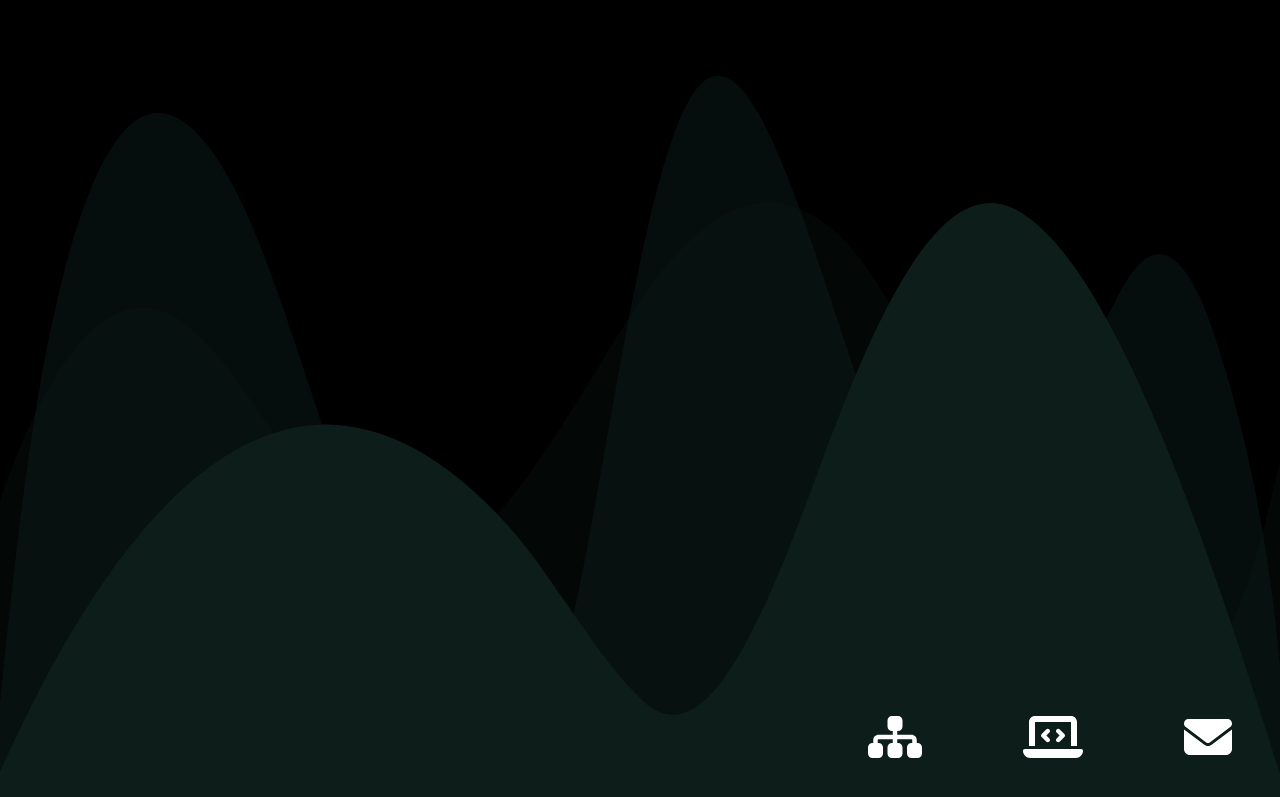
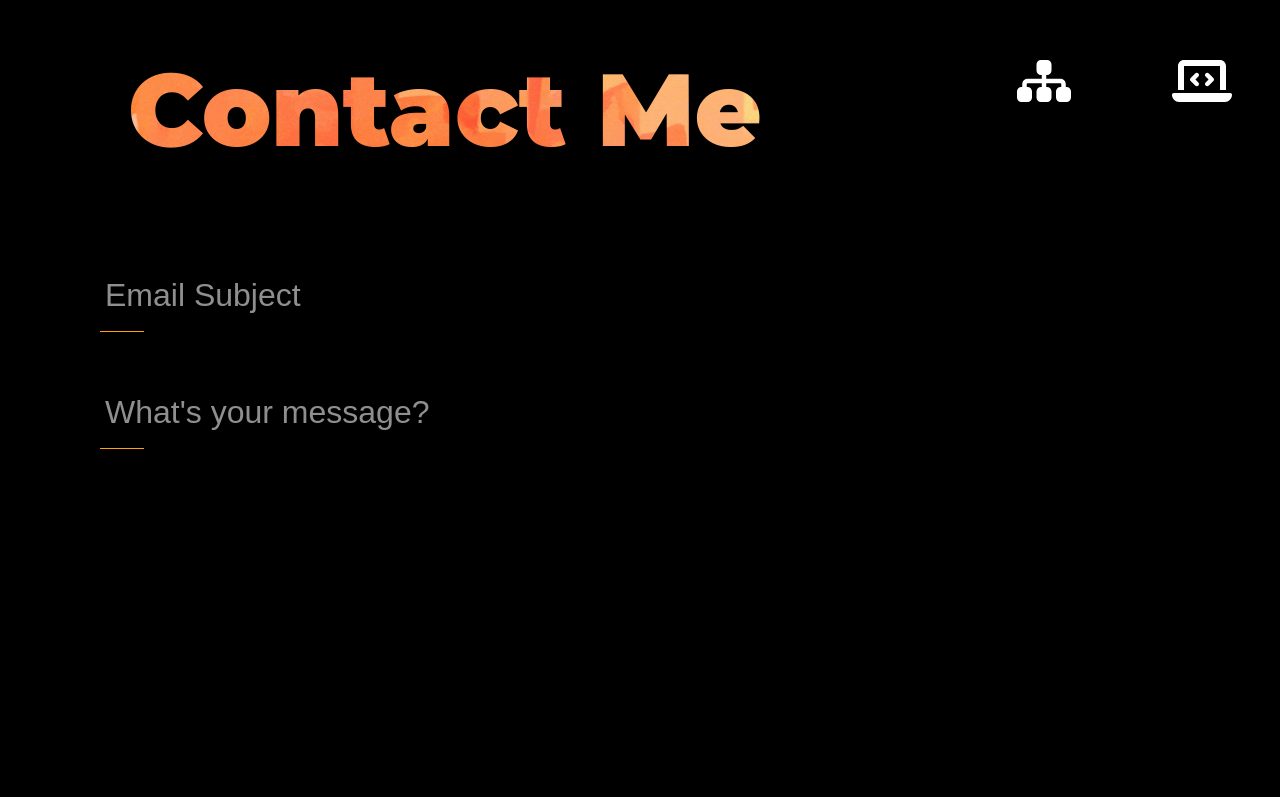
Before and after one commit to KevinPXu/Personal-Website, a React (Create React App) app: page / in a window 1280 px wide. Shown: the part 1951-2748 px from the top of the page. Built offline with nearby package versions, Linux system fonts and the light colour scheme; a web font is replaced by a local one.

Commit message:
added an input to sent an email to me

```diff
--- a/src/App.js
+++ b/src/App.js
@@ -7,7 +7,7 @@ import LandingPage from './Pages/LandingPage';
 import { createTheme, ThemeProvider } from '@mui/material';
 import './Assets/Styles.css';
 import NavMenu from './Components/NavMenu';
-//import NavMenu from './Components/NavMenu';
+
 
 const theme = createTheme({
   typography: {
--- a/src/Assets/Styles.css
+++ b/src/Assets/Styles.css
@@ -80,7 +80,6 @@ body {
   width: 320px;
   height: 360px;
   background: #000;
-
 }
 .card .image {
   width: 100%;
@@ -164,7 +163,160 @@ p {
   background: #ff3636;
 }
 
+.contactHeader {
+  font-family: var(--header-font);
+  font-size: 8vw;
+  position: absolute;
+  top: 250%;
+  left: 10%;
+  background-image: url(./images/parallaxbg.png);
+  -webkit-background-clip: text;
+  background-clip: text;
+  color: transparent;
+}
+
 .contactContainer {
   background-image: url(./images/wavesOpacity.svg);
   transform: scaleX(-1);
 }
+
+input,
+span,
+label,
+textarea {
+  font-family: 'Ubuntu', sans-serif;
+  display: block;
+  margin: 10px;
+  padding: 5px;
+  border: none;
+  font-size: 22px;
+  resize: none;
+}
+
+textarea:focus,
+input:focus {
+  outline: 0;
+}
+/* Question */
+
+input.question,
+textarea.question {
+  font-size: 32px;
+  font-weight: 300;
+  border-radius: 2px;
+  margin: 5px;
+  border: none;
+  width: 80%;
+  background: rgba(0, 0, 0, 0);
+  transition: padding-top 0.2s ease, margin-top 0.2s ease;
+  overflow-x: hidden; /* Hack to make "rows" attribute apply in Firefox. */
+}
+/* Underline and Placeholder */
+
+input.question + label,
+textarea.question + label {
+  display: block;
+  position: relative;
+  white-space: nowrap;
+  padding: 0;
+  margin: 0;
+  width: 10%;
+  border-top: 1px solid orange;
+  -webkit-transition: width 0.4s ease;
+  transition: width 0.4s ease;
+  height: 0px;
+}
+
+input.question:focus + label,
+textarea.question:focus + label {
+  width: 80%;
+}
+
+input.question:focus,
+input.question:valid {
+  padding-top: 35px;
+}
+
+textarea.question:valid,
+textarea.question:focus {
+  margin-top: 35px;
+}
+
+input.question:focus + label > span,
+input.question:valid + label > span {
+  top: -100px;
+  font-size: 22px;
+  color: #333;
+}
+
+textarea.question:focus + label > span,
+textarea.question:valid + label > span {
+  top: -150px;
+  font-size: 22px;
+  color: #333;
+}
+
+input.question:valid + label,
+textarea.question:valid + label {
+  border-color: orange;
+}
+
+input.question:invalid,
+textarea.question:invalid {
+  box-shadow: none;
+}
+
+input.question + label > span,
+textarea.question + label > span {
+  font-weight: 300;
+  margin: 0;
+  position: absolute;
+  color: #8f8f8f;
+  font-size: 32px;
+  top: -66px;
+  left: 0px;
+  z-index: -1;
+  -webkit-transition: top 0.2s ease, font-size 0.2s ease, color 0.2s ease;
+  transition: top 0.2s ease, font-size 0.2s ease, color 0.2s ease;
+}
+
+input[type='submit'] {
+  -webkit-transition: opacity 0.2s ease, background 0.2s ease;
+  transition: opacity 0.2s ease, background 0.2s ease;
+  display: block;
+  opacity: 0;
+  margin: 10px 0 0 0;
+  padding: 10px;
+  cursor: pointer;
+}
+
+input[type='submit']:hover {
+  background: #eee;
+}
+
+input[type='submit']:active {
+  background: #999;
+}
+
+input.question:valid ~ input[type='submit'],
+textarea.question:valid ~ input[type='submit'] {
+  -webkit-animation: appear 1s forwards;
+  animation: appear 1s forwards;
+}
+
+input.question:invalid ~ input[type='submit'],
+textarea.question:invalid ~ input[type='submit'] {
+  display: none;
+}
+
+@-webkit-keyframes appear {
+  100% {
+    opacity: 1;
+  }
+}
+
+@keyframes appear {
+  100% {
+    opacity: 1;
+  }
+}
--- /dev/null
+++ b/src/Components/Mail.js
@@ -0,0 +1,74 @@
+import React, { useState } from 'react';
+
+const Mail = () => {
+  const [header, setHeader] = useState('');
+  const [body, setBody] = useState('');
+  const email = 'kevinpxu21@gmail.com';
+
+  const handleBodyChange = (event) => {
+    setBody(event.target.value);
+  };
+
+  const handleSubjectChange = (event) => {
+    setHeader(event.target.value);
+  };
+
+  const handleSubmit = (e) => {
+    e.preventDefault();
+    const encodedEmail = encodeURIComponent(email);
+    const encodedSubject = encodeURIComponent(header);
+    const encodedBody = encodeURIComponent(body);
+
+    const mailtoLink = `mailto:${encodedEmail}?subject=${encodedSubject}&body=${encodedBody}`;
+    window.location.href = mailtoLink;
+  };
+
+  return (
+    <div
+      style={{
+        display: 'flex',
+        flexDirection: 'column',
+        backgroundColor: 'black',
+        position: 'absolute',
+        bottom: '-200%',
+        transform: 'TranslateX(-50%)',
+        left: '25%',
+      }}>
+      <form onSubmit={handleSubmit}>
+        <input
+          type='text'
+          name='name'
+          value={header}
+          onChange={handleSubjectChange}
+          style={{ color: 'white' }}
+          className='question'
+          id='subject'
+          required
+          autoComplete='off'
+        />
+        <label htmlFor='nme'>
+          <span>Email Subject</span>
+        </label>
+        <textarea
+          name='message'
+          rows='2'
+          className='question'
+          value={body}
+          onChange={handleBodyChange}
+          style={{ color: 'white' }}
+          id='msg'
+          required
+          autoComplete='off'></textarea>
+        <label htmlFor='msg'>
+          <span>What&apos;s your message?</span>
+        </label>
+        <input
+          type='submit'
+          value='Send Email!'
+        />
+      </form>
+    </div>
+  );
+};
+
+export default Mail;
--- a/src/Components/NavMenu.js
+++ b/src/Components/NavMenu.js
@@ -30,8 +30,8 @@ const NavMenu = () => {
           src={ProfilePic}
           alt='My Icon'
           style={{
-            width: '2.5em',
-            height: '2.5em',
+            width: '2em',
+            height: '2em',
             borderRadius: '50%',
             objectFit: 'cover',
           }}
--- a/src/Pages/Contact.js
+++ b/src/Pages/Contact.js
@@ -1,30 +1,25 @@
 import React from 'react';
 import { IconButton } from '@mui/material';
 import { FontAwesomeIcon } from '@fortawesome/react-fontawesome';
-import {
-  faEnvelope,
-  faLaptopCode,
-  faSitemap,
-} from '@fortawesome/free-solid-svg-icons';
+import { faLaptopCode, faSitemap } from '@fortawesome/free-solid-svg-icons';
 import { Box } from '@mui/system';
-import WavesOpacity from '../Assets/images/wavesOpacity.svg';
+import Mail from '../Components/Mail.js';
+//import WavesOpacity from '../Assets/images/wavesOpacity.svg';
 
 function Contact() {
   return (
     <div
       id='Contact'
       style={{
-        backgroundImage: `url(${WavesOpacity})`,
-        transform: `rotateX(180deg)`,
         height: '100vh',
       }}>
+      <h1 className='contactHeader'>Contact Me</h1>
       <Box
         sx={{
           display: 'flex',
           justifyContent: 'flex-end',
           gap: '5px',
-        }}
-        style={{ transform: `rotateX(180deg)` }}>
+        }}>
         <IconButton href='https://www.linkedin.com/in/kevin-xu98/'>
           <FontAwesomeIcon
             icon={faSitemap}
@@ -41,14 +36,7 @@ function Contact() {
             style={{ padding: '40px' }}
           />
         </IconButton>
-        <IconButton>
-          <FontAwesomeIcon
-            icon={faEnvelope}
-            size='2x'
-            color='white'
-            style={{ padding: '40px' }}
-          />
-        </IconButton>
+        <Mail />
       </Box>
     </div>
   );
```
Also changed, not shown: src/Assets/images/glenn-carstens-peters-npxXWgQ33ZQ-unsplash.jpg (renamed from src/Assets/images/blog.jpg).
